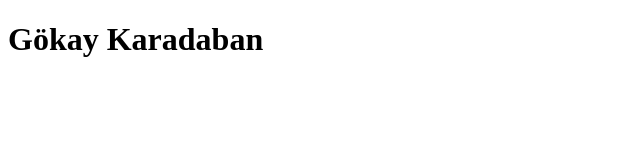
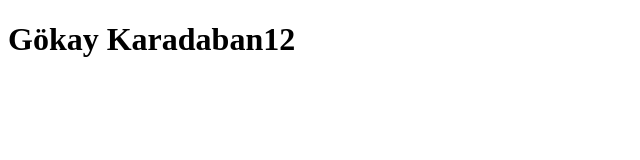
Before and after one commit to karadaban/karadaban.github.io, a plain HTML site: page index.html in a window 1280 px wide. Shown: the full height of the page, 0-640 px from the left. Drawn offline with Linux system fonts and the light colour scheme.

Commit message:
degişti

```diff
--- a/index.html
+++ b/index.html
@@ -7,6 +7,6 @@
     <title>Document</title>
 </head>
 <body>
-    <h1>Gökay Karadaban</h1>
+    <h1>Gökay Karadaban12</h1>
 </body>
 </html>
```
